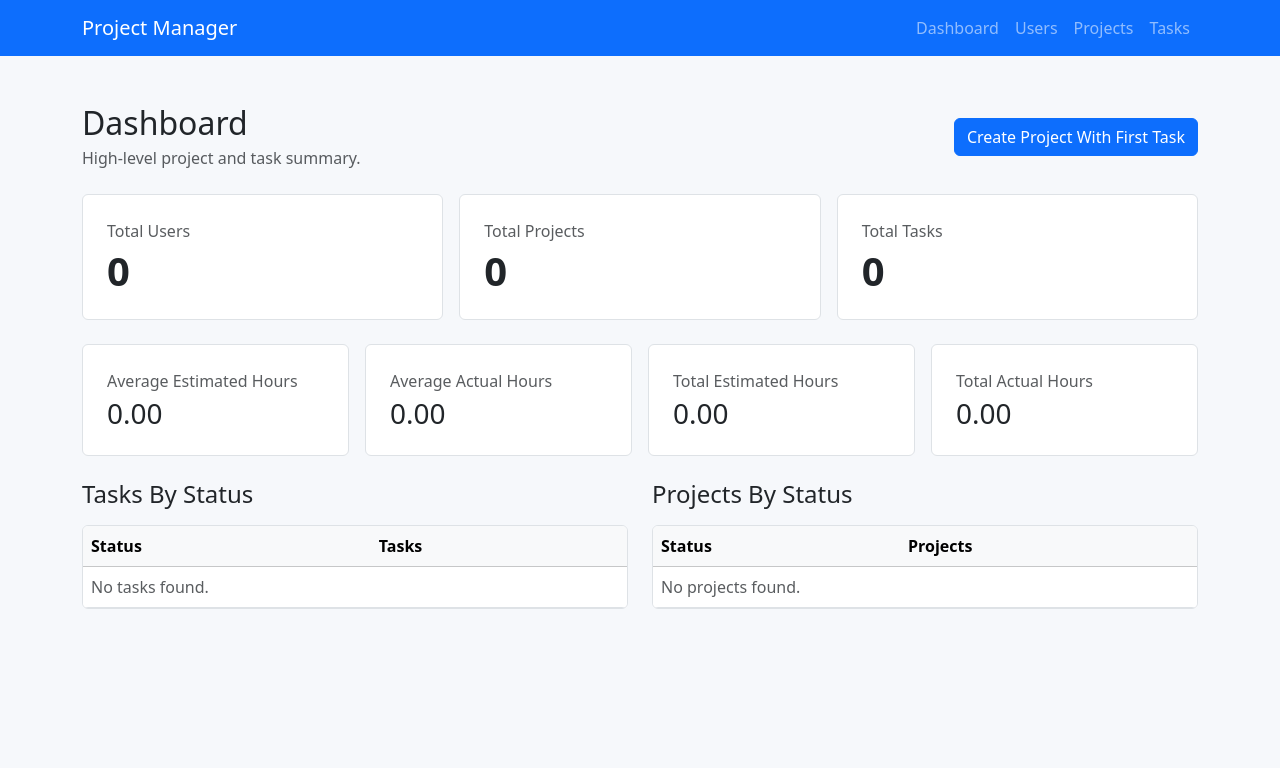
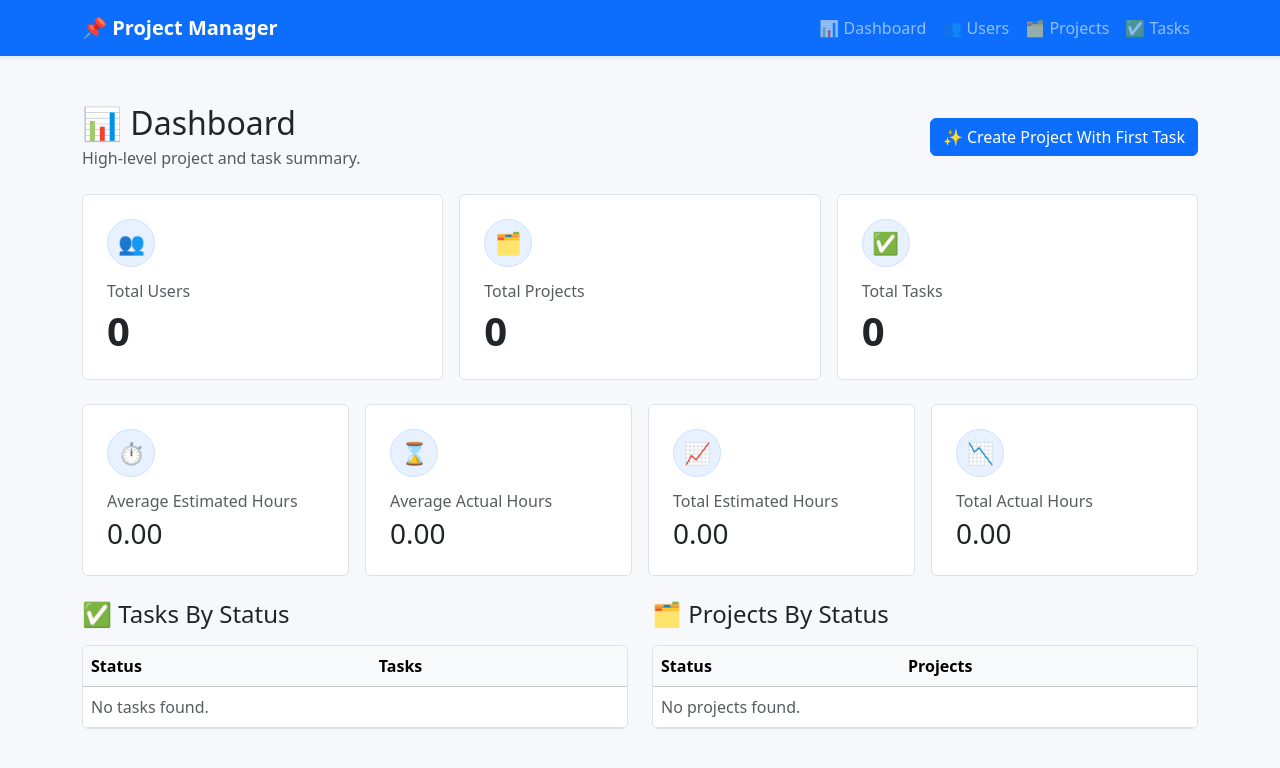
Before and after one commit to lakkasaniparthu/Project3_taskmanagement, a Flask app: page /dashboard in a window 1280 px wide. Shown: the top 768 px of the page. Run offline with Flask 3, Linux system fonts and the light colour scheme; data that the repository does not hold is empty; parts of the project's set-up code (start-up, migrations or seed data) failed here and were passed over.

Commit message:
Final Changes

```diff
--- a/config.py
+++ b/config.py
@@ -6,7 +6,7 @@ class Config:
     SECRET_KEY = os.environ.get("SECRET_KEY", "dev-secret-key-change-me")
 
     DB_USER = os.environ.get("DB_USER", "root")
-    DB_PASSWORD = os.environ.get("DB_PASSWORD", "")
+    DB_PASSWORD = os.environ.get("DB_PASSWORD", "0519")
     DB_HOST = os.environ.get("DB_HOST", "localhost")
     DB_PORT = os.environ.get("DB_PORT", "3306")
     DB_NAME = os.environ.get("DB_NAME", "project_management")
--- a/requirements.txt
+++ b/requirements.txt
@@ -1,3 +1,4 @@
 Flask==3.0.3
 Flask-SQLAlchemy==3.1.1
 PyMySQL==1.1.1
+cryptography==42.0.8
--- a/static/css/style.css
+++ b/static/css/style.css
@@ -10,3 +10,33 @@ body {
 .welcome-section .alert {
   max-width: 420px;
 }
+
+.emoji-badge,
+.metric-icon {
+  align-items: center;
+  background-color: #e8f1ff;
+  border: 1px solid #cfe2ff;
+  border-radius: 50%;
+  display: inline-flex;
+  height: 48px;
+  justify-content: center;
+  width: 48px;
+}
+
+.emoji-badge {
+  font-size: 1.8rem;
+}
+
+.metric-icon {
+  font-size: 1.35rem;
+  margin-bottom: 0.75rem;
+}
+
+.dashboard-card {
+  transition: transform 0.15s ease, box-shadow 0.15s ease;
+}
+
+.dashboard-card:hover {
+  box-shadow: 0 0.75rem 1.5rem rgba(15, 23, 42, 0.08);
+  transform: translateY(-2px);
+}
--- a/templates/base.html
+++ b/templates/base.html
@@ -11,14 +11,14 @@
     <link rel="stylesheet" href="{{ url_for('static', filename='css/style.css') }}">
   </head>
   <body>
-    <nav class="navbar navbar-expand-lg navbar-dark bg-primary">
+    <nav class="navbar navbar-expand-lg navbar-dark bg-primary shadow-sm">
       <div class="container">
-        <a class="navbar-brand" href="{{ url_for('home') }}">Project Manager</a>
+        <a class="navbar-brand fw-semibold" href="{{ url_for('home') }}">📌 Project Manager</a>
         <div class="navbar-nav">
-          <a class="nav-link" href="{{ url_for('dashboard') }}">Dashboard</a>
-          <a class="nav-link" href="{{ url_for('users_list') }}">Users</a>
-          <a class="nav-link" href="{{ url_for('projects_list') }}">Projects</a>
-          <a class="nav-link" href="{{ url_for('tasks_list') }}">Tasks</a>
+          <a class="nav-link" href="{{ url_for('dashboard') }}">📊 Dashboard</a>
+          <a class="nav-link" href="{{ url_for('users_list') }}">👥 Users</a>
+          <a class="nav-link" href="{{ url_for('projects_list') }}">🗂️ Projects</a>
+          <a class="nav-link" href="{{ url_for('tasks_list') }}">✅ Tasks</a>
         </div>
       </div>
     </nav>
--- a/templates/dashboard.html
+++ b/templates/dashboard.html
@@ -5,27 +5,30 @@
 {% block content %}
   <div class="d-flex justify-content-between align-items-center mb-4">
     <div>
-      <h1 class="h2 mb-1">Dashboard</h1>
+      <h1 class="h2 mb-1">📊 Dashboard</h1>
       <p class="text-muted mb-0">High-level project and task summary.</p>
     </div>
-    <a class="btn btn-primary" href="{{ url_for('projects_create_with_task') }}">Create Project With First Task</a>
+    <a class="btn btn-primary" href="{{ url_for('projects_create_with_task') }}">✨ Create Project With First Task</a>
   </div>
 
   <div class="row g-3 mb-4">
     <div class="col-md-4">
-      <div class="bg-white border rounded p-4 h-100">
+      <div class="dashboard-card bg-white border rounded p-4 h-100">
+        <div class="metric-icon">👥</div>
         <p class="text-muted mb-1">Total Users</p>
         <div class="display-6 fw-semibold">{{ total_users }}</div>
       </div>
     </div>
     <div class="col-md-4">
-      <div class="bg-white border rounded p-4 h-100">
+      <div class="dashboard-card bg-white border rounded p-4 h-100">
+        <div class="metric-icon">🗂️</div>
         <p class="text-muted mb-1">Total Projects</p>
         <div class="display-6 fw-semibold">{{ total_projects }}</div>
       </div>
     </div>
     <div class="col-md-4">
-      <div class="bg-white border rounded p-4 h-100">
+      <div class="dashboard-card bg-white border rounded p-4 h-100">
+        <div class="metric-icon">✅</div>
         <p class="text-muted mb-1">Total Tasks</p>
         <div class="display-6 fw-semibold">{{ total_tasks }}</div>
       </div>
@@ -34,25 +37,29 @@
 
   <div class="row g-3 mb-4">
     <div class="col-md-6 col-lg-3">
-      <div class="bg-white border rounded p-4 h-100">
+      <div class="dashboard-card bg-white border rounded p-4 h-100">
+        <div class="metric-icon">⏱️</div>
         <p class="text-muted mb-1">Average Estimated Hours</p>
         <div class="h3 mb-0">{{ "%.2f"|format(average_estimated_hours) }}</div>
       </div>
     </div>
     <div class="col-md-6 col-lg-3">
-      <div class="bg-white border rounded p-4 h-100">
+      <div class="dashboard-card bg-white border rounded p-4 h-100">
+        <div class="metric-icon">⌛</div>
         <p class="text-muted mb-1">Average Actual Hours</p>
         <div class="h3 mb-0">{{ "%.2f"|format(average_actual_hours) }}</div>
       </div>
     </div>
     <div class="col-md-6 col-lg-3">
-      <div class="bg-white border rounded p-4 h-100">
+      <div class="dashboard-card bg-white border rounded p-4 h-100">
+        <div class="metric-icon">📈</div>
         <p class="text-muted mb-1">Total Estimated Hours</p>
         <div class="h3 mb-0">{{ "%.2f"|format(total_estimated_hours) }}</div>
       </div>
     </div>
     <div class="col-md-6 col-lg-3">
-      <div class="bg-white border rounded p-4 h-100">
+      <div class="dashboard-card bg-white border rounded p-4 h-100">
+        <div class="metric-icon">📉</div>
         <p class="text-muted mb-1">Total Actual Hours</p>
         <div class="h3 mb-0">{{ "%.2f"|format(total_actual_hours) }}</div>
       </div>
@@ -61,7 +68,7 @@
 
   <div class="row g-4">
     <div class="col-lg-6">
-      <h2 class="h4 mb-3">Tasks By Status</h2>
+      <h2 class="h4 mb-3">✅ Tasks By Status</h2>
       <div class="table-responsive bg-white border rounded">
         <table class="table table-hover align-middle mb-0">
           <thead class="table-light">
@@ -87,7 +94,7 @@
     </div>
 
     <div class="col-lg-6">
-      <h2 class="h4 mb-3">Projects By Status</h2>
+      <h2 class="h4 mb-3">🗂️ Projects By Status</h2>
       <div class="table-responsive bg-white border rounded">
         <table class="table table-hover align-middle mb-0">
           <thead class="table-light">
```
Also changed, not shown: templates/database_error.html (+8 -0 lines), templates/index.html (+5 -2 lines), templates/projects/create_with_task.html (+4 -4 lines), templates/projects/list.html (+7 -4 lines), templates/tasks/list.html (+4 -4 lines), templates/users/list.html (+4 -4 lines).
